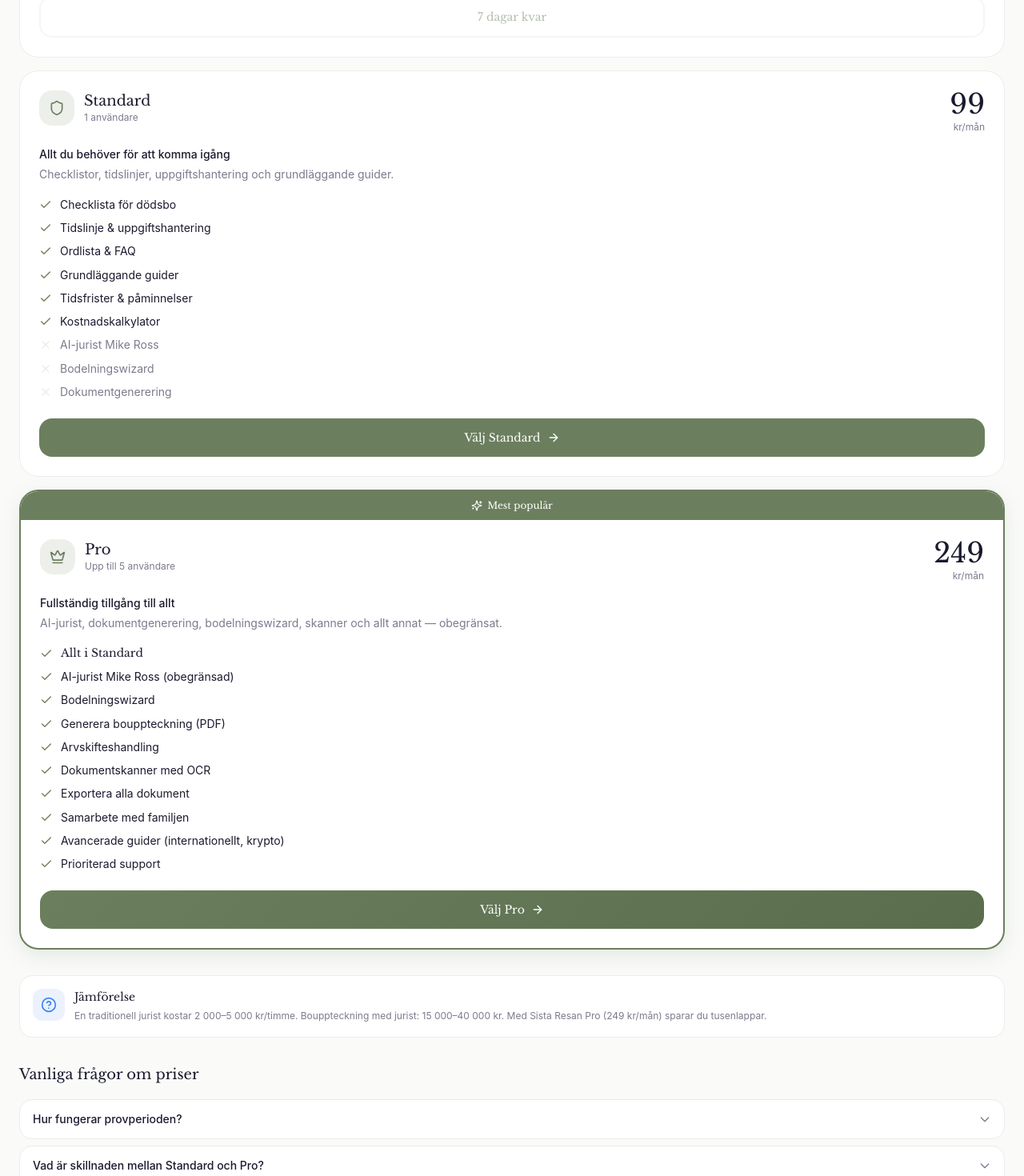
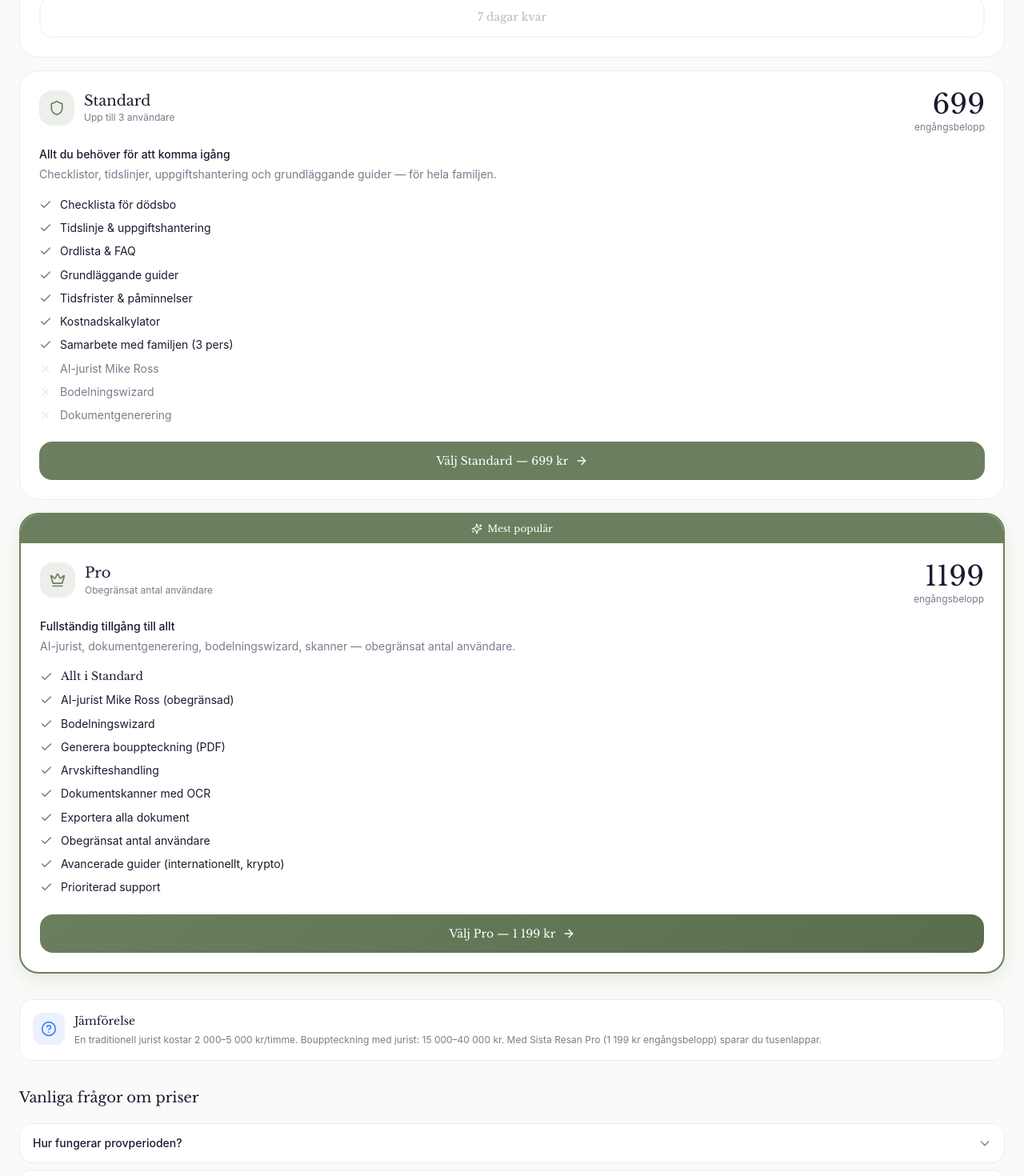
Before and after one commit to arhongbt/db, a Next.js app: page /priser in a window 1280 px wide. Shown: the part 820-2290 px from the top of the page at 80% size. Built offline with nearby package versions, Linux system fonts and the light colour scheme; no server answers.

Commit message:
fix: update pricing page FAQs and comparison for one-time model

```diff
--- a/src/app/priser/page.tsx
+++ b/src/app/priser/page.tsx
@@ -77,16 +77,16 @@ export default function PriserPage() {
     },
     standard: {
       name: 'Standard',
-      price: 99,
-      period: t('kr/mån', 'kr/month'),
+      price: 699,
+      period: t('engångsbelopp', 'one-time'),
       tagline: t('Allt du behöver för att komma igång', 'Everything you need to get started'),
       description: t(
-        'Checklistor, tidslinjer, uppgiftshantering och grundläggande guider.',
-        'Checklists, timelines, task management and basic guides.'
+        'Checklistor, tidslinjer, uppgiftshantering och grundläggande guider — för hela familjen.',
+        'Checklists, timelines, task management and basic guides — for the whole family.'
       ),
       icon: Shield,
       accent: '#6B7F5E',
-      users: t('1 användare', '1 user'),
+      users: t('Upp till 3 användare', 'Up to 3 users'),
       features: [
         { text: t('Checklista för dödsbo', 'Estate checklist'), included: true },
         { text: t('Tidslinje & uppgiftshantering', 'Timeline & task management'), included: true },
@@ -94,25 +94,26 @@ export default function PriserPage() {
         { text: t('Grundläggande guider', 'Basic guides'), included: true },
         { text: t('Tidsfrister & påminnelser', 'Deadlines & reminders'), included: true },
         { text: t('Kostnadskalkylator', 'Cost calculator'), included: true },
+        { text: t('Samarbete med familjen (3 pers)', 'Family collaboration (3 people)'), included: true },
         { text: t('AI-jurist Mike Ross', 'AI lawyer Mike Ross'), included: false },
         { text: t('Bodelningswizard', 'Property division wizard'), included: false },
         { text: t('Dokumentgenerering', 'Document generation'), included: false },
       ],
-      cta: tier === 'standard' ? t('Din nuvarande plan', 'Your current plan') : t('Välj Standard', 'Choose Standard'),
+      cta: tier === 'standard' ? t('Din nuvarande plan', 'Your current plan') : t('Välj Standard — 699 kr', 'Choose Standard — 699 kr'),
     },
     pro: {
       name: 'Pro',
-      price: 249,
-      period: t('kr/mån', 'kr/month'),
+      price: 1199,
+      period: t('engångsbelopp', 'one-time'),
       tagline: t('Fullständig tillgång till allt', 'Full access to everything'),
       description: t(
-        'AI-jurist, dokumentgenerering, bodelningswizard, skanner och allt annat — obegränsat.',
-        'AI lawyer, document generation, property division wizard, scanner and everything else — unlimited.'
+        'AI-jurist, dokumentgenerering, bodelningswizard, skanner — obegränsat antal användare.',
+        'AI lawyer, document generation, property division wizard, scanner — unlimited users.'
       ),
       icon: Crown,
       accent: '#6B7F5E',
       popular: true,
-      users: t('Upp till 5 användare', 'Up to 5 users'),
+      users: t('Obegränsat antal användare', 'Unlimited users'),
       features: [
         { text: t('Allt i Standard', 'Everything in Standard'), included: true, highlight: true },
         { text: t('AI-jurist Mike Ross (obegränsad)', 'AI lawyer Mike Ross (unlimited)'), included: true },
@@ -121,11 +122,11 @@ export default function PriserPage() {
         { text: t('Arvskifteshandling', 'Inheritance settlement document'), included: true },
         { text: t('Dokumentskanner med OCR', 'Document scanner with OCR'), included: true },
         { text: t('Exportera alla dokument', 'Export all documents'), included: true },
-        { text: t('Samarbete med familjen', 'Family collaboration'), included: true },
+        { text: t('Obegränsat antal användare', 'Unlimited users'), included: true },
         { text: t('Avancerade guider (internationellt, krypto)', 'Advanced guides (international, crypto)'), included: true },
         { text: t('Prioriterad support', 'Priority support'), included: true },
       ],
-      cta: tier === 'pro' ? t('Din nuvarande plan', 'Your current plan') : t('Välj Pro', 'Choose Pro'),
+      cta: tier === 'pro' ? t('Din nuvarande plan', 'Your current plan') : t('Välj Pro — 1 199 kr', 'Choose Pro — 1 199 kr'),
     },
   };
 
@@ -147,15 +148,15 @@ export default function PriserPage() {
     {
       q: t('Kan jag uppgradera från Standard till Pro?', 'Can I upgrade from Standard to Pro?'),
       a: t(
-        'Ja, du kan uppgradera när som helst. Du betalar bara det nya priset från och med nästa period.',
-        'Yes, you can upgrade at any time. You just pay the new price starting from the next period.'
+        'Ja, du kan uppgradera när som helst. Du betalar bara mellanskillnaden mellan Standard och Pro.',
+        'Yes, you can upgrade at any time. You just pay the difference between Standard and Pro.'
       ),
     },
     {
-      q: t('Kan jag avbryta när jag vill?', 'Can I cancel anytime?'),
+      q: t('Är det en engångsbetalning?', 'Is it a one-time payment?'),
       a: t(
-        'Absolut. Du kan avbryta din prenumeration när som helst. Du behåller tillgång till slutet av den betalda perioden.',
-        'Absolutely. You can cancel your subscription anytime. You keep access until the end of the paid period.'
+        'Ja! Både Standard och Pro är engångsbelopp — du betalar en gång och har tillgång för alltid. Ingen prenumeration, inga dolda avgifter.',
+        'Yes! Both Standard and Pro are one-time payments — you pay once and have access forever. No subscription, no hidden fees.'
       ),
     },
     {
@@ -420,8 +421,8 @@ export default function PriserPage() {
               </h4>
               <p className="text-xs text-muted leading-relaxed">
                 {t(
-                  'En traditionell jurist kostar 2 000–5 000 kr/timme. Bouppteckning med jurist: 15 000–40 000 kr. Med Sista Resan Pro (249 kr/mån) sparar du tusenlappar.',
-                  'A traditional lawyer costs SEK 2,000–5,000/hour. Estate inventory with lawyer: SEK 15,000–40,000. With Sista Resan Pro (249 kr/month) you save thousands.'
+                  'En traditionell jurist kostar 2 000–5 000 kr/timme. Bouppteckning med jurist: 15 000–40 000 kr. Med Sista Resan Pro (1 199 kr engångsbelopp) sparar du tusenlappar.',
+                  'A traditional lawyer costs SEK 2,000–5,000/hour. Estate inventory with lawyer: SEK 15,000–40,000. With Sista Resan Pro (SEK 1,199 one-time) you save thousands.'
                 )}
               </p>
             </div>
```
Also changed, not shown: 1 other file (tests, documents, lock files or other folders).
